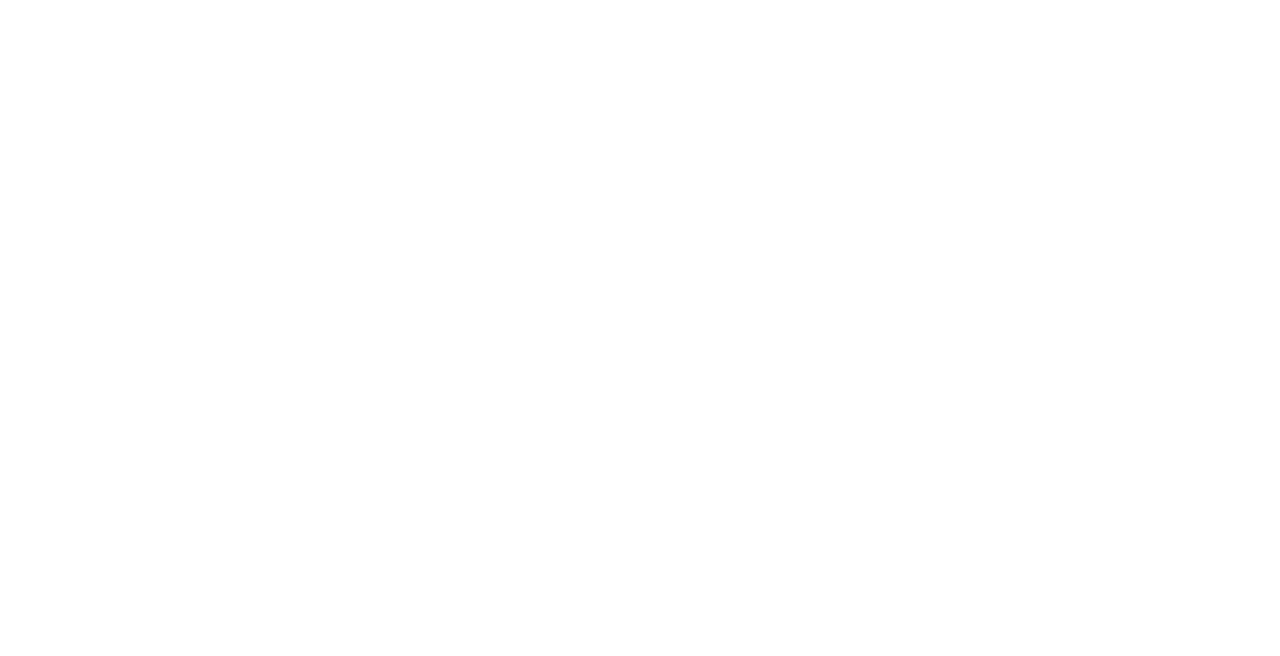
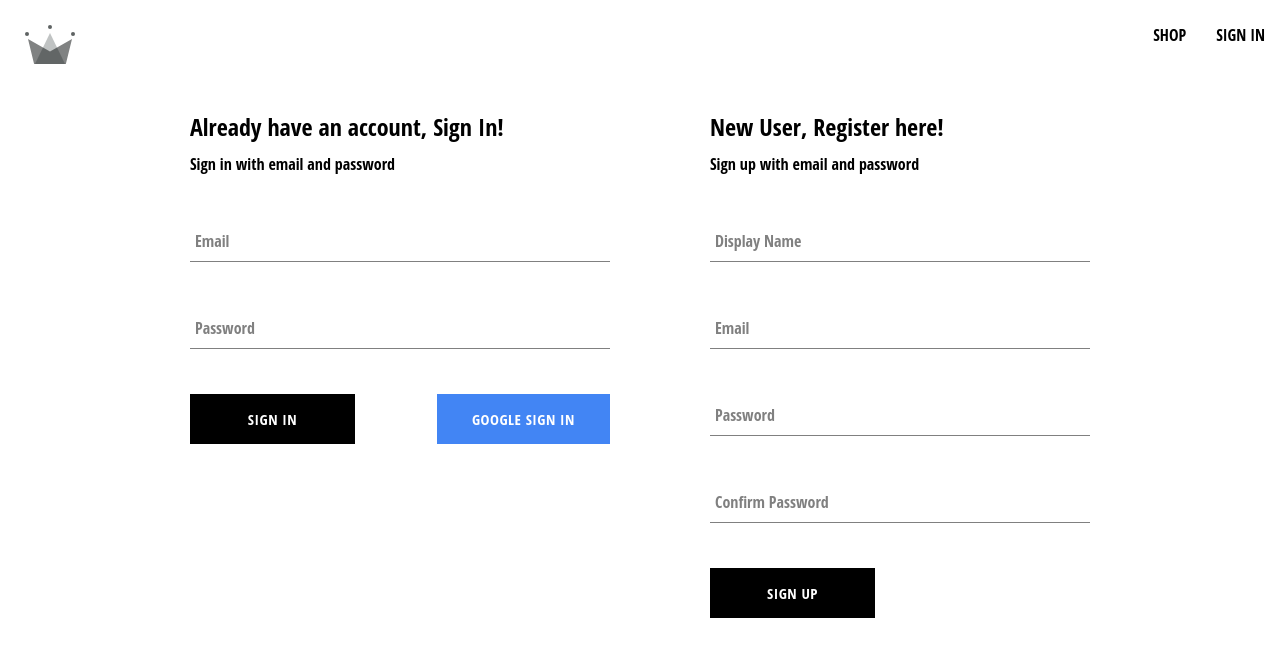
Before and after one commit to Ut1998/React-ecommerce-clothing, a React (Create React App) app: page /auth in a window 1280 px wide. Before the commit this address had no page. Shown: the top 656 px of the page. Built offline with nearby package versions, Linux system fonts and the light colour scheme; no server answers.

Commit message:
auth state change captured

```diff
--- a/src/App.js
+++ b/src/App.js
@@ -8,7 +8,7 @@
     <Routes>
       <Route path="/" element={<Navigation />}>
         <Route path="/" element={<Home />} />
-        <Route path="signIn" element={<Authentication />} />
+        <Route path="auth" element={<Authentication />} />
       </Route>
     </Routes>
   );
--- a/src/components/sign-in/sign-in-form.component.jsx
+++ b/src/components/sign-in/sign-in-form.component.jsx
@@ -1,14 +1,15 @@
 import React, { useState } from "react";
 
 import "./sign-in-form.styles.scss";
+
+import FormInput from "../form-input/form-input.component";
+import Button from "../Button/button.component";
 
 import {
   createUserDocumentFromAuth,
   signInWithGooglePopup,
   signInAuthUserWithEmailAndPassword,
 } from "../../utils/firebase/firebase.utils";
-import FormInput from "../form-input/form-input.component";
-import Button from "../Button/button.component";
 
 const defaultFormFields = {
   email: "",
@@ -25,8 +26,7 @@
   };
 
   const signInWithGoogle = async () => {
-    const { user } = await signInWithGooglePopup();
-    createUserDocumentFromAuth(user);
+    await signInWithGooglePopup();
   };
 
   const resetFormFields = () => {
@@ -37,11 +37,10 @@
     event.preventDefault();
 
     try {
-      const response = await signInAuthUserWithEmailAndPassword(
+      const { user } = await signInAuthUserWithEmailAndPassword(
         email,
         password
       );
-      console.log(response);
       resetFormFields();
     } catch (error) {
       if (error.code === "auth/wrong-password") {
--- a/src/components/sign-up/sign-up-form.component.jsx
+++ b/src/components/sign-up/sign-up-form.component.jsx
@@ -1,4 +1,3 @@
-import { async } from "@firebase/util";
 import React, { useState } from "react";
 
 import "./sign-up-form.styles.scss";
@@ -26,6 +25,10 @@
     setFormFields({ ...formFields, [name]: value });
   };
 
+  const resetFormFields = () => {
+    setFormFields(defaultFormFields);
+  };
+
   const handleSubmit = async (event) => {
     event.preventDefault();
 
@@ -39,8 +42,8 @@
         email,
         password
       );
-
       await createUserDocumentFromAuth(user, { displayName });
+      resetFormFields();
     } catch (error) {
       if (error.code === "auth/email-already-in-use") {
         alert("Cannot create user, email already in use");
--- /dev/null
+++ b/src/contexts/user.context.jsx
@@ -0,0 +1,28 @@
+import { createContext, useState, useEffect } from "react";
+import {
+  createUserDocumentFromAuth,
+  onAuthStateChangedListener,
+} from "../utils/firebase/firebase.utils";
+
+export const UserContext = createContext({
+  currentUser: null,
+  setCurrentUser: () => null,
+});
+
+export const UserProvider = ({ children }) => {
+  const [currentUser, setCurrentUser] = useState(null);
+  const value = { currentUser, setCurrentUser };
+
+  useEffect(() => {
+    const unsubscribe = onAuthStateChangedListener((user) => {
+      if (user) {
+        createUserDocumentFromAuth(user);
+      }
+      setCurrentUser(user);
+    });
+
+    return unsubscribe;
+  }, []);
+
+  return <UserContext.Provider value={value}>{children}</UserContext.Provider>;
+};
--- a/src/index.js
+++ b/src/index.js
@@ -4,12 +4,15 @@
 import App from "./App";
 import reportWebVitals from "./reportWebVitals";
 import { BrowserRouter } from "react-router-dom";
+import { UserProvider } from "./contexts/user.context";
 
 const root = ReactDOM.createRoot(document.getElementById("root"));
 root.render(
   <React.StrictMode>
     <BrowserRouter>
-      <App />
+      <UserProvider>
+        <App />
+      </UserProvider>
     </BrowserRouter>
   </React.StrictMode>
 );
--- a/src/routes/navigation/navigation.component.jsx
+++ b/src/routes/navigation/navigation.component.jsx
@@ -1,10 +1,15 @@
-import { Fragment } from "react";
+import { Fragment, useContext } from "react";
 import { Link, Outlet } from "react-router-dom";
+
+import { UserContext } from "../../contexts/user.context";
 
 import "./navigation.styles.scss";
 import { ReactComponent as CrownLogo } from "../../assets/crown.svg";
+import { signOutUser } from "../../utils/firebase/firebase.utils";
 
 const Navigation = () => {
+  const { currentUser } = useContext(UserContext);
+
   return (
     <Fragment>
       <div className="navigation">
@@ -15,9 +20,15 @@
           <Link className="nav-link" to="/shop">
             SHOP
           </Link>
-          <Link className="nav-link" to="/signIn">
-            SIGN IN
-          </Link>
+          {currentUser ? (
+            <span className="nav-link" onClick={signOutUser}>
+              SIGN OUT
+            </span>
+          ) : (
+            <Link className="nav-link" to="/auth">
+              SIGN IN
+            </Link>
+          )}
         </div>
       </div>
       <Outlet />
--- a/src/utils/firebase/firebase.utils.js
+++ b/src/utils/firebase/firebase.utils.js
@@ -7,6 +7,8 @@
   GoogleAuthProvider,
   createUserWithEmailAndPassword,
   signInWithEmailAndPassword,
+  signOut,
+  onAuthStateChanged,
 } from "firebase/auth";
 import { getFirestore, doc, getDoc, setDoc } from "firebase/firestore";
 
@@ -29,10 +31,9 @@
 });
 
 export const auth = getAuth();
+
 export const signInWithGooglePopup = () =>
   signInWithPopup(auth, googleProvider);
-export const signInWithGoogleRedirect = () =>
-  signInWithRedirect(auth, googleProvider);
 
 export const fireStoredb = getFirestore();
 
@@ -79,3 +80,11 @@
 
   return await signInWithEmailAndPassword(auth, email, password);
 };
+
+export const signOutUser = () => {
+  signOut(auth);
+};
+
+export const onAuthStateChangedListener = (callback) => {
+  onAuthStateChanged(auth, callback);
+};
```
